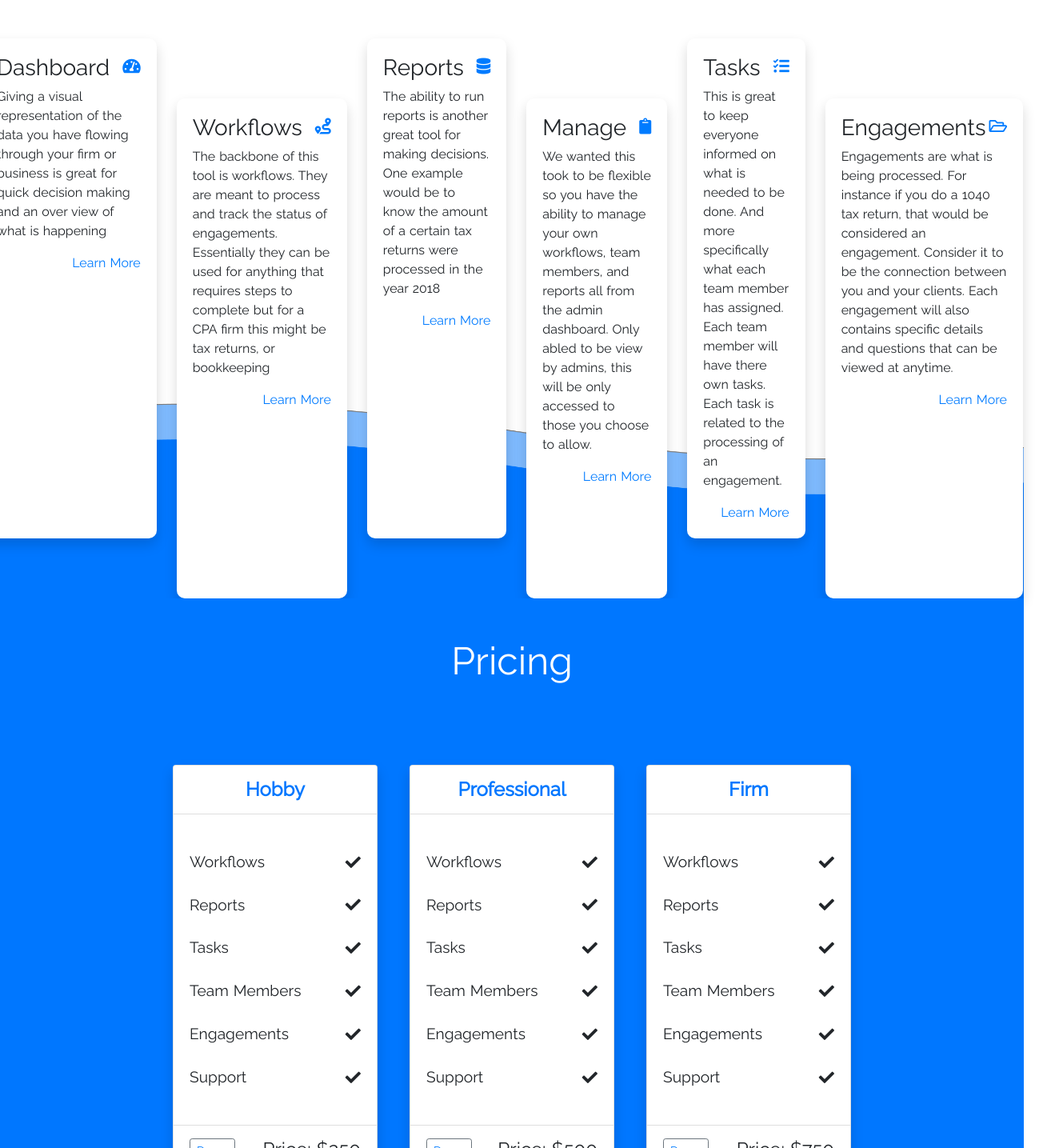
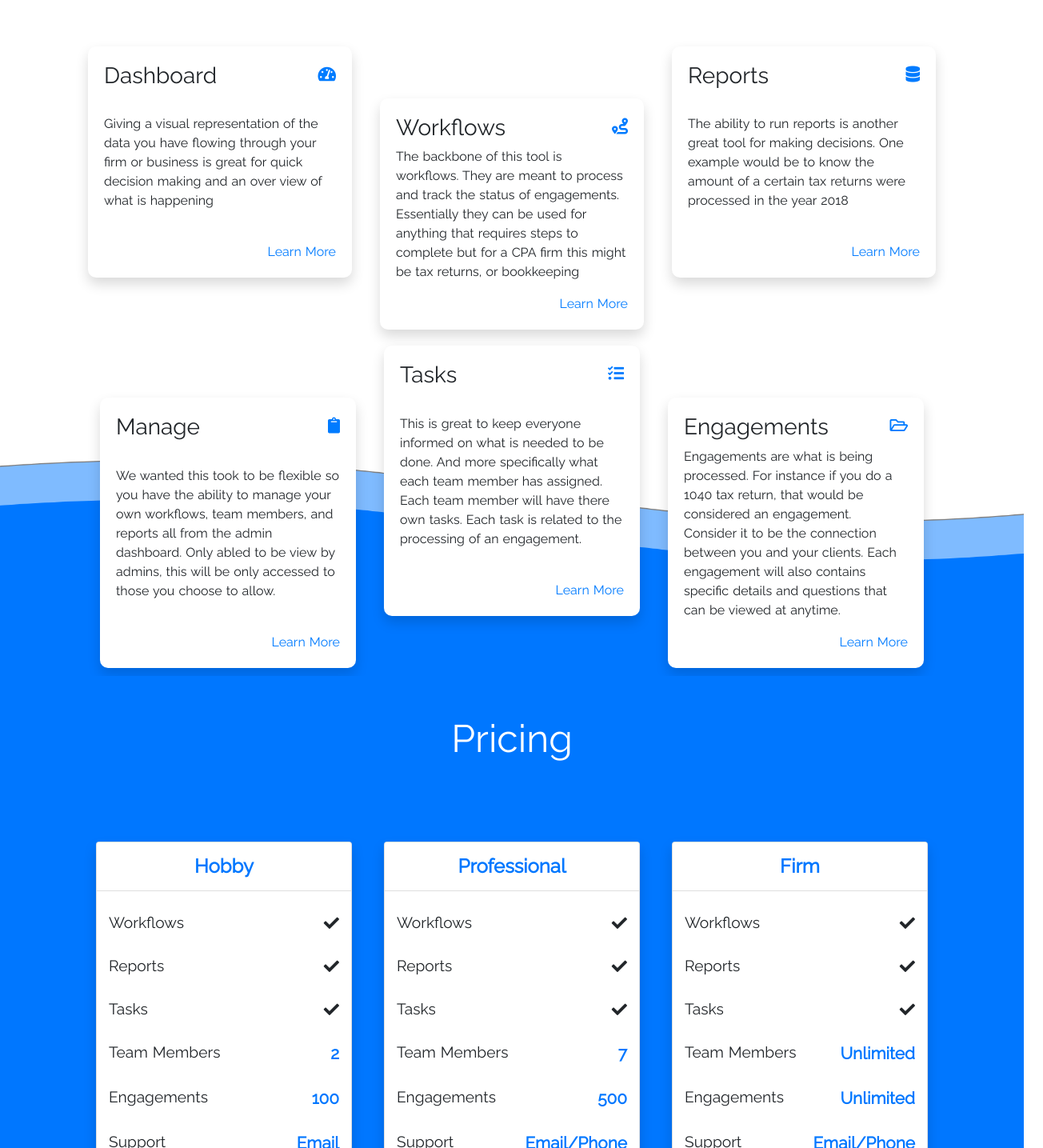
Before and after one commit to boldstar/traxit-website, a Nuxt app: page / in a window 1280 px wide. Shown: the part 1820-3255 px from the top of the page at 80% size, 1304 px wide, since content can reach past the window. Built offline with nearby package versions, Linux system fonts and the light colour scheme.

Commit message:
changed up the features look

```diff
--- a/pages/features.vue
+++ b/pages/features.vue
@@ -1,7 +1,7 @@
 <template>
   <div>
     <FeaturesNav />
-    <div class="container">
+    <div class="container p-0">
       <nuxt-child />
     </div>
   </div>
--- a/pages/features/overview.vue
+++ b/pages/features/overview.vue
@@ -1,15 +1,16 @@
 <template>
-  <div>
-    <div class="card-body shadow p-4 text-center text-primary h2 d-flex justify-content-between">
+  <div class="overview">
+    <div class="card-body shadow-sm p-4 text-center text-primary h2 d-flex justify-content-between">
       <span>Overview</span>
       <div>
         <i class="fas fa-table"></i>
       </div>
     </div>
-    <div class="p-3 d-flex flex-column bg-light mt-2">
-      <div class="card-body bg-white shadow-sm d-flex justify-content-between">
-        <div>
-          <h3><i class="fas fa-route mr-3 text-primary"></i>Workflows</h3>
+    <div class="overview-body">
+      <div class="card-body features-card-body bg-white shadow-sm d-flex flex-column  justify-content-between">
+        <div class="d-flex justify-content-between h3">
+          <span class="align-self-center">Workflows</span>
+          <i class="fas fa-route mr-3 text-primary align-self-center"></i>
         </div>
         <nuxt-link
           to="/features/workflows"
@@ -18,9 +19,10 @@
           View
         </nuxt-link>
       </div>
-      <div class="card-body bg-white shadow-sm d-flex justify-content-between">
-        <div>
-          <h3><i class="far fa-folder-open mr-3 text-primary"></i>Engagements</h3>
+      <div class="card-body features-card-body bg-white shadow-sm d-flex flex-column justify-content-between">
+        <div class="d-flex justify-content-between h3">
+          <span class="align-self-center">Engagements</span>
+          <i class="far fa-folder-open mr-3 text-primary align-self-center"></i>
         </div>
         <nuxt-link
           to="/features/engagements"
@@ -29,9 +31,10 @@
           View
         </nuxt-link>
       </div>
-      <div class="card-body bg-white shadow-sm d-flex justify-content-between">
-        <div>
-          <h3><i class="fas fa-tasks mr-3 text-primary"></i>Tasks</h3>
+      <div class="card-body features-card-body bg-white shadow-sm d-flex flex-column justify-content-between">
+        <div class="d-flex justify-content-between h3">
+          <span class="align-self-center">Tasks</span>
+          <i class="fas fa-tasks mr-3 text-primary align-self-center"></i>
         </div>
         <nuxt-link
           to="/features/tasks"
@@ -40,9 +43,10 @@
           View
         </nuxt-link>
       </div>
-      <div class="card-body bg-white shadow-sm d-flex justify-content-between">
-        <div>
-          <h3><i class="fas fa-tachometer-alt mr-3 text-primary"></i>Dashboard</h3>
+      <div class="card-body features-card-body bg-white shadow-sm d-flex flex-column justify-content-between">
+        <div class="d-flex justify-content-between h3">
+          <span class="align-self-center">Dashboard</span>
+          <i class="fas fa-tachometer-alt mr-3 text-primary align-self-center"></i>
         </div>
         <nuxt-link
           to="/features/dashboard"
@@ -51,9 +55,10 @@
           View
         </nuxt-link>
       </div>
-      <div class="card-body bg-white shadow-sm d-flex justify-content-between">
-        <div>
-          <h3><i class="fas fa-database mr-3 text-primary"></i>Reports</h3>
+      <div class="card-body features-card-body bg-white shadow-sm d-flex flex-column justify-content-between">
+        <div class="d-flex justify-content-between h3">
+          <span class="align-self-center">Reports</span>
+          <i class="fas fa-database mr-3 text-primary align-self-center"></i>
         </div>
         <nuxt-link
           to="/features/reports"
@@ -62,9 +67,10 @@
           View
         </nuxt-link>
       </div>
-      <div class="card-body bg-white shadow-sm d-flex justify-content-between">
-        <div>
-          <h3><i class="fas fa-clipboard mr-3 text-primary"></i>Manage</h3>
+      <div class="card-body features-card-body bg-white shadow-sm d-flex flex-column justify-content-between">
+        <div class="d-flex justify-content-between h3">
+          <span class="align-self-center">Manage</span>
+          <i class="fas fa-clipboard mr-3 text-primary align-self-center"></i>
         </div>
         <nuxt-link
           to="/features/manage"
@@ -85,18 +91,33 @@ export default {
 
 <style>
 
+.overview-body {
+  display: flex;
+  justify-content: space-around;
+  flex-wrap: wrap;
+  width: 100%;
+}
+
+.features-card-body {
+  width: 20rem;
+  margin: 10px;
+}
+
+@media screen and (max-width: 600px) {
+  .features-card-body {
+    margin-bottom: 20px !important;
+  }
+}
+
 h3 {
   color: #707070 !important;
   margin: 0;
 }
 
 .card-body:hover {
-cursor: pointer;
-background-color: #70707011 !important;
+  cursor: pointer;
+  background-color: #70707011 !important;
 }
 
-.card-body:nth-child(even) {
-  margin: 15px 0;
-}
 
 </style>
--- a/pages/index.vue
+++ b/pages/index.vue
@@ -121,9 +121,9 @@
               <li class="d-flex justify-content-between"><span>Workflows</span><i class="fas fa-check align-self-center"></i></li>
               <li class="d-flex justify-content-between"><span>Reports</span><i class="fas fa-check align-self-center"></i></li>
               <li class="d-flex justify-content-between"><span>Tasks</span><i class="fas fa-check align-self-center"></i></li>
-              <li class="d-flex justify-content-between"><span>Team Members</span><i class="fas fa-check align-self-center"></i></li>
-              <li class="d-flex justify-content-between"><span>Engagements</span><i class="fas fa-check align-self-center"></i></li>
-              <li class="d-flex justify-content-between"><span>Support</span><i class="fas fa-check align-self-center"></i></li>
+              <li class="d-flex justify-content-between"><span>Team Members</span><span class="pricing-detail">2</span></li>
+              <li class="d-flex justify-content-between"><span>Engagements</span><span class="pricing-detail">100</span></li>
+              <li class="d-flex justify-content-between"><span>Support</span><span class="pricing-detail">Email</span></li>
             </ul>
           </div>
           <div class="card-footer bg-white">
@@ -142,9 +142,9 @@
               <li class="d-flex justify-content-between"><span>Workflows</span><i class="fas fa-check align-self-center"></i></li>
               <li class="d-flex justify-content-between"><span>Reports</span><i class="fas fa-check align-self-center"></i></li>
               <li class="d-flex justify-content-between"><span>Tasks</span><i class="fas fa-check align-self-center"></i></li>
-              <li class="d-flex justify-content-between"><span>Team Members</span><i class="fas fa-check align-self-center"></i></li>
-              <li class="d-flex justify-content-between"><span>Engagements</span><i class="fas fa-check align-self-center"></i></li>
-              <li class="d-flex justify-content-between"><span>Support</span><i class="fas fa-check align-self-center"></i></li>
+              <li class="d-flex justify-content-between"><span>Team Members</span><span class="pricing-detail">7</span></li>
+              <li class="d-flex justify-content-between"><span>Engagements</span><span class="pricing-detail">500</span></li>
+              <li class="d-flex justify-content-between"><span>Support</span><span class="pricing-detail">Email/Phone</span></li>
             </ul>
           </div>
           <div class="card-footer bg-white">
@@ -163,9 +163,9 @@
               <li class="d-flex justify-content-between"><span>Workflows</span><i class="fas fa-check align-self-center"></i></li>
               <li class="d-flex justify-content-between"><span>Reports</span><i class="fas fa-check align-self-center"></i></li>
               <li class="d-flex justify-content-between"><span>Tasks</span><i class="fas fa-check align-self-center"></i></li>
-              <li class="d-flex justify-content-between"><span>Team Members</span><i class="fas fa-check align-self-center"></i></li>
-              <li class="d-flex justify-content-between"><span>Engagements</span><i class="fas fa-check align-self-center"></i></li>
-              <li class="d-flex justify-content-between"><span>Support</span><i class="fas fa-check align-self-center"></i></li>
+              <li class="d-flex justify-content-between"><span>Team Members</span><span class="pricing-detail">Unlimited</span></li>
+              <li class="d-flex justify-content-between"><span>Engagements</span><span class="pricing-detail">Unlimited</span></li>
+              <li class="d-flex justify-content-between"><span>Support</span><span class="pricing-detail">Email/Phone</span></li>
             </ul>
           </div>
           <div class="card-footer bg-white">
@@ -476,7 +476,7 @@ header {
   }
 
   .mission-header {
-    margin: 50px 0;
+    margin: 30px 0;
     font-size: 2rem;
   }
 
@@ -490,6 +490,7 @@ header {
 .features {
   position: relative;
   min-height: 100vh;
+  width: 100%;
   display: flex;
   flex-direction: column;
   align-items: center;
@@ -519,7 +520,9 @@ header {
 }
 
 .features-body {
+  max-width: 1100px;
   display: flex;
+  flex-wrap: wrap;
   margin-top: 30px;
 }
 
@@ -528,6 +531,10 @@ header {
   background-color: white;
   display: flex;
   flex-direction: column;
+  justify-content: space-between;
+  width: 16em;
+  height: auto;
+  margin: 10px;
 }
 
 .features-content .card-body:nth-child(odd) {
@@ -572,15 +579,7 @@ header {
   }
 
   .features-body {
-    display: flex;
-    flex-direction: column;
     margin-top: 0;
-  }
-
-  .card-body {
-    background-color: white;
-    display: flex;
-    flex-direction: column;
   }
 
   .card-body h3 {
@@ -589,10 +588,10 @@ header {
   }
 
   .features-content .card-body:nth-child(odd) {
-    margin: 20px 0;
+    margin: 10px;
   }
   .features-content .card-body:nth-child(even) {
-    margin: 0;
+    margin: 10px;
   }
 
 }
@@ -620,7 +619,11 @@ header {
 }
 
 .pricing .card {
-  width: 20%;
+  width: 20rem;
+}
+
+.pricing .card-body {
+  padding: 0 15px;
 }
 
 .pricing .card:nth-child(even) {
@@ -641,6 +644,12 @@ ul {
 .pricing ul li {
   font-size: 1.2rem;
   margin: 25px 0;
+}
+
+.pricing-detail {
+  font-size: 1.3rem;
+  font-weight: 600;
+  color: var(--blue-color);
 }
 
 .pricing .card-footer {
@@ -695,6 +704,10 @@ ul {
   .pricing ul li {
     font-size: .75rem;
     margin: 10px 0;
+  }
+
+  .pricing-detail {
+    font-size: 1rem;
   }
 
   .pricing .card-footer {
```
